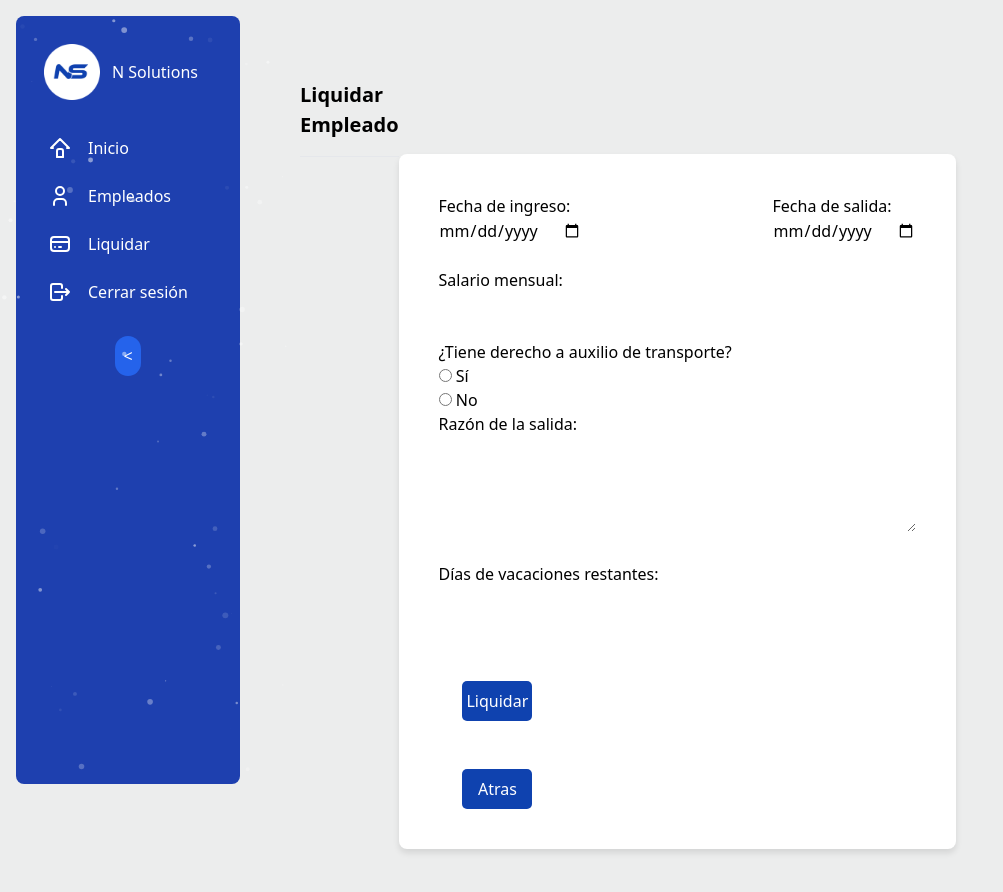
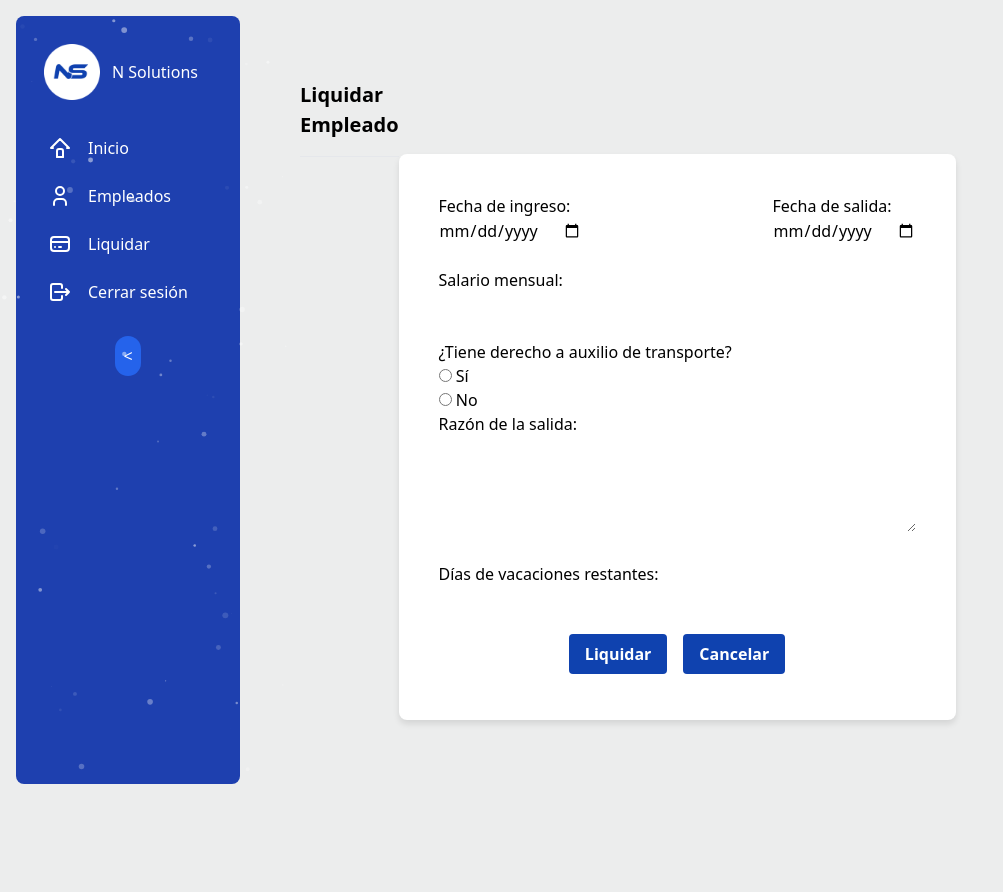
Before and after one commit to LinaMarinj/proyecto-integrador, a plain HTML site: page src/admin/liquidacion.html in a window 1280 px wide. Shown: the whole page, without its empty margins (0-1003 px from the left). After the commit the page ends 800 px from the top, so only its background shows below. Drawn offline with nearby package versions, Linux system fonts and the light colour scheme.

Commit message:
se actualizan botones de añadir empleado

```diff
--- a/src/admin/anadirEmpleado.css
+++ b/src/admin/anadirEmpleado.css
@@ -17,3 +17,15 @@ body{
     width: 50%;
 
 }
+
+.botones {
+    background-color: #0f42af;
+    color: white;
+
+
+}
+
+.botones:hover{
+    background: linear-gradient(176deg,  #0f42af,  #335ebd);
+
+}
--- a/src/admin/liquidacion.css
+++ b/src/admin/liquidacion.css
@@ -16,14 +16,12 @@ body{
 }
 
 
+
 .botones {
     background-color: #0f42af;
     color: white;
-    width: 70px;
-    height: 40px;
-    border-radius: 5px;
-    margin-left: 5%;
-    margin-top: 10%;
+
+
 }
 
 .botones:hover{
--- a/src/admin/liquidacion.html
+++ b/src/admin/liquidacion.html
@@ -49,23 +49,20 @@
             <label for="dias_vacaciones">Días de vacaciones restantes:</label><br>
             <input type="number" id="dias_vacaciones" name="dias_vacaciones" min="0" required><br><br>
 
-            <div>
+            <div class="flex items-center justify-center">
+                <button
+                    class="botones font-bold py-2 px-4 rounded focus:outline-none focus:shadow-outline mr-4 "
+                    type="submit">Liquidar</button>
 
-                <a href="#">
-                    <button class="botones">
-                        Liquidar
+                <a href="gestionEmpleados.html">
+
+                    <button
+                        class="botones font-bold py-2 px-4 rounded focus:outline-none focus:shadow-outline"
+                        type="button">
+                        Cancelar
                     </button>
                 </a>
-
             </div>
-
-        </form>
-
-        <a href="admin1.html">
-            <button class="botones">
-                Atras
-            </button>
-        </a>
     </section>
 
 
```
Also changed, not shown: src/admin/anadirEmpleado.html (+6 -5 lines), src/admin/gestionEmpleados.css (+25 -6 lines), src/admin/gestionEmpleados.html (+19 -6 lines).
